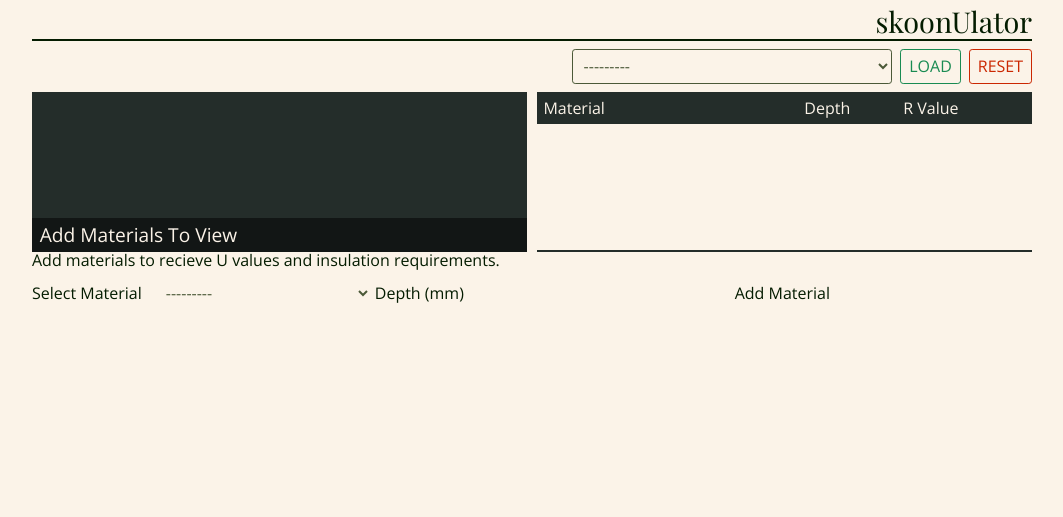
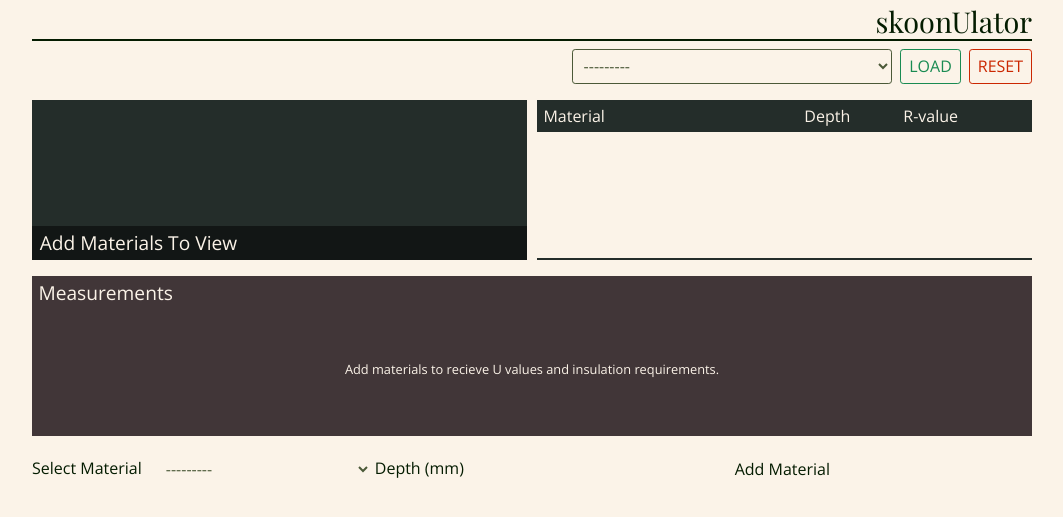
Before and after one commit to BenCurrieDev/SkoonAssignment, a Django app: page / in a window 1280 px wide. Shown: the part 61-578 px from the top of the page, without its empty margins (108-1171 px from the left). Run offline with Django 4.2, Linux system fonts and the light colour scheme; a user stored in the database is signed in; data comes from the database, SQL or seed files in the repository; both versions use the stored data as it was after the commit; lists and menus that the app fills with data are empty; some libraries are stand-ins or nearby versions.

Commit message:
began styling results area

```diff
--- a/static/css/skoon.css
+++ b/static/css/skoon.css
@@ -448,6 +448,7 @@
     .display-section {
         display: flex;
         flex-direction: column;
+        margin-block: 1vh;
     }
 
     .material-view-container {
@@ -486,7 +487,7 @@
     }
 
     .materials-table-container {
-        margin-block: 1vh;
+        margin-top: 1vh;
         height: 6.5rem;
         overflow: scroll;
         border-bottom: 2px solid var(--clr-secondary);
@@ -533,6 +534,60 @@
             .materials-table-container {
                 width: 49.5%;
                 height: calc(20vh - 2px);
-            margin-block: 0;
+                margin-top: 0;
             }
         }
+
+    .results-container {
+        background-color: var(--clr-tertiary);
+        height: 20vh;
+        margin-block: 1vh;
+        display: flex;
+        flex-direction: column;
+    }
+
+    .measurements-heading {
+        color: var(--clr-white);
+        margin: 0.4rem 0.4rem 0rem 0.4rem;
+    }
+
+    .results-contents {
+        display: flex;
+        justify-content: center;
+        align-items: center;
+        height: 100%;
+    }
+
+    .no-results {
+        color: var(--clr-white);
+        text-align: center;
+        font-size: var(--fs-ps);
+    }
+
+    .u-result {
+        width: 40%;
+        text-align: center;
+        height: 80%;
+        border: 1px solid var(--clr-white);
+        margin: 0.5rem;
+    }
+
+    .u-result p {
+        color: var(--clr-white);
+        margin-block: 1em;
+    }
+
+    .insulation-section {
+        width: 60%;
+        height: 80%;
+        border: 1px solid var(--clr-white);
+        margin: 0.5rem;
+    }
+
+    .insulation-input {
+        border: 1px solid var(--clr-white);
+        background-color: var(--clr-tertiary);
+        border-radius: 0.2rem;
+        padding: 0.3em 0;
+        padding-inline: calc(0.2 * var(--sp));
+    }
--- a/templates/home.html
+++ b/templates/home.html
@@ -66,7 +66,7 @@
               <tr>
                 <th class="col-m col-1">Material</th>
                 <th class="col-d">Depth</th>
-                <th class="col-r">R Value</th>
+                <th class="col-r">R-value</th>
               </tr>
             </thead>
 
@@ -93,43 +93,33 @@
 
 
       <div class="results-container">
+        <h4 class="measurements-heading">Measurements</h4>
+        <div class="results-contents">
+          {% if components %}
 
-        {% if components %}
-
-          <div>
-            <p>U</p>
-            <p>{{ uVal }}</p>
+          <div class="u-result">
+            <p>U-value</p>
+            <p>{{ uVal }} Wm<sup>-2</sup>K<sup>-1</sup></p>
           </div>
 
-          {% if insulation %}
 
-            <div>
-              <p>Additional Insulation Requirement</p>
-              <p>{{ insulation }}mm</p>
-            </div>
+          <div class="insulation-section">
+            <p>{% if insulation %}{{ insulation }}{% else %}--{% endif %} mm</p>
 
-          {% else %}
-
-            <div>
-              <p>No Insulation Requirements Calculated</p>
-            </div>
-
-          {% endif %}
-
-          <form method="POST" class="insulation">
-            {% csrf_token %}
-            {% render_field insulator_form.calculate_insulation %}
-            {% render_field insulator_form.target_u id="target_u" %}
-            <input type="submit" value="Calculate Additional Insulation" name="saveButton">
-          </form>
-
+            <form method="POST" class="insulation-form">
+              {% csrf_token %}
+              {% render_field insulator_form.calculate_insulation %}
+              {% render_field insulator_form.target_u id="target_u" placeholder="Target U..." class="insulation-input" %}
+              <input type="submit" value="CALC" name="saveButton">
+            </form>
+          </div>
         {% else %}
 
-          <div>
-              <p>Add materials to recieve U values and insulation requirements.</p>
-          </div>
+          <p class="no-results">Add materials to recieve U values and insulation requirements.</p>
 
         {% endif %}
+        </div>
+
 
      </div>
 
```
Also changed, not shown: db.sqlite3. Lines whose indentation alone changed are shown as unchanged.
